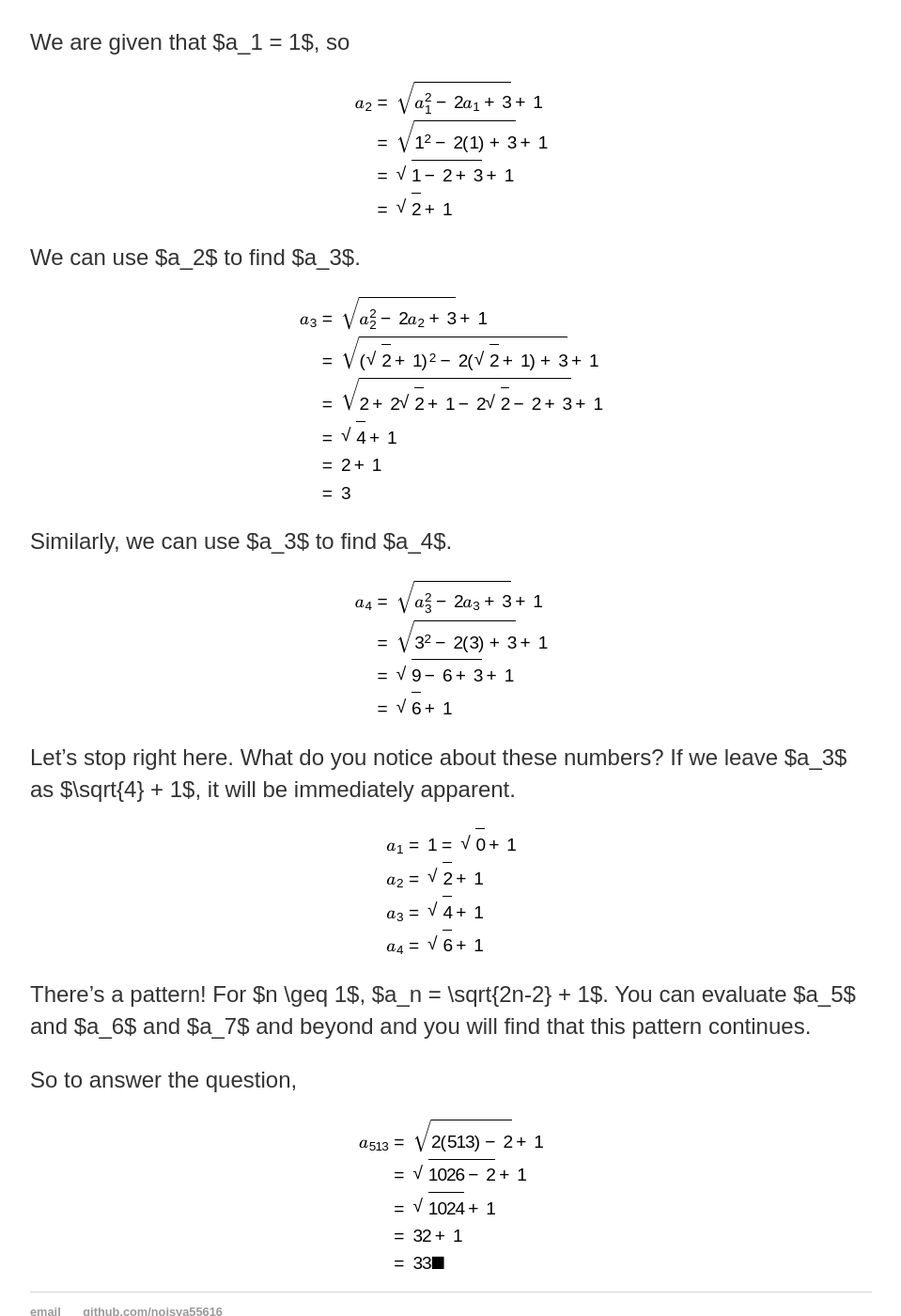
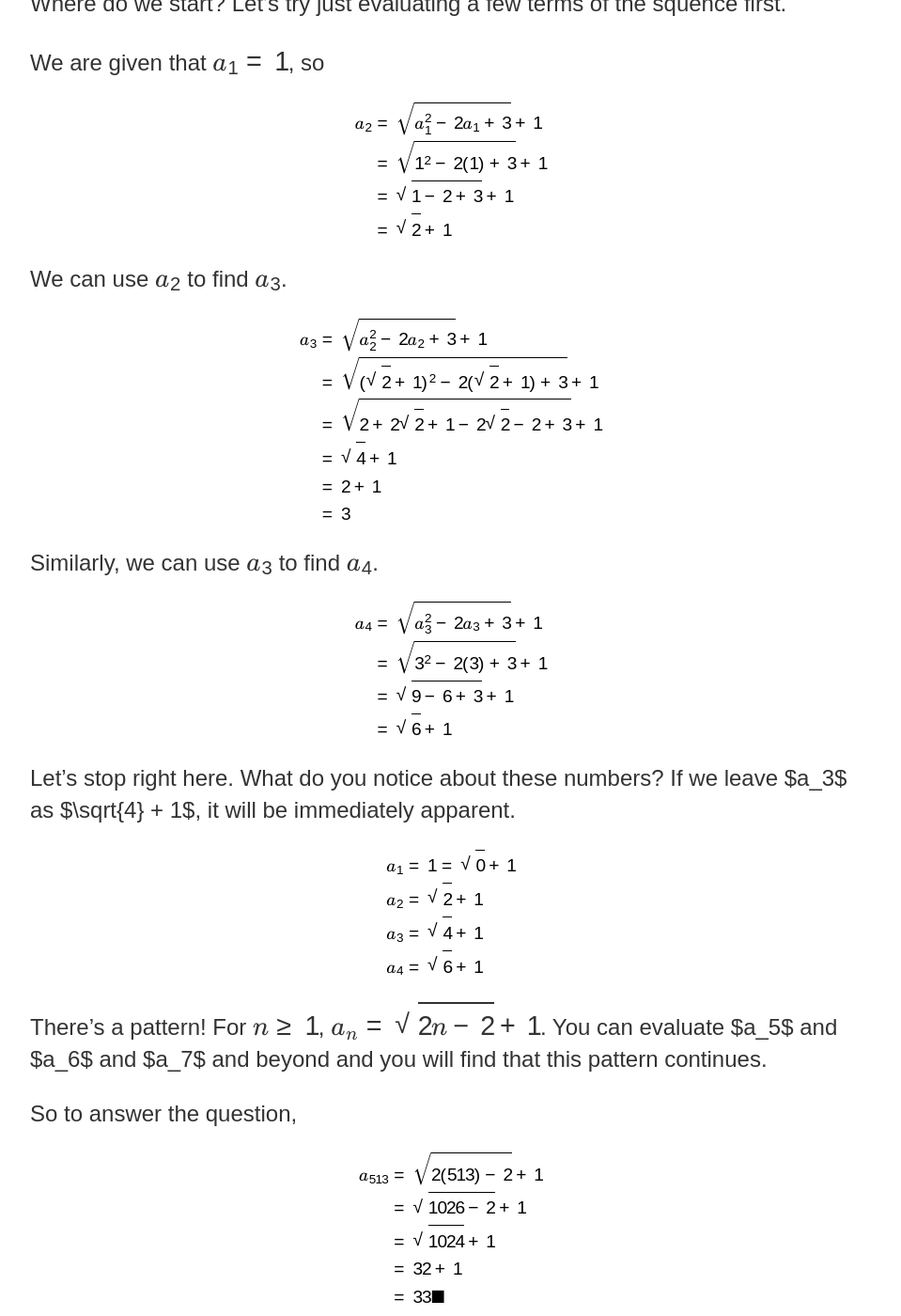
Before and after one commit to shangmingwu/noisya55616.github.io-archive, a Jekyll site: the page built from _posts/2020-05-24-omo-2012-q12.md, in a window 1280 px wide and 1400 px high, scrolled down 675 px. Shown: the whole window at 94% size, without its empty margins (160-1119 px from the left). Built offline with Jekyll 4.4.1, drawn with Linux system fonts in a browser that asks for light colours; formulas are drawn with MathJax 3; some of the changed text lies outside the part shown.

```diff
--- a/_posts/2020-05-24-omo-2012-q12.md
+++ b/_posts/2020-05-24-omo-2012-q12.md
@@ -8,13 +8,13 @@ categories: math
 
 This is a pretty cool problem that a friend showed me. It looks harder than it is (which is good for me, because I'm not actually that good at math), and I think the solution is interesting for its simplicity. It's question 12 from the OMO Fall 2012 contest. Check out the problems from that season's OMO [here](http://internetolympiad.org/archive/OMOFall12/OMOFall12Probs.pdf), and check out the OMO in general [here.](http://internetolympiad.org/)
 
-Let $a_1,a_2,...$ be a sequence defined by $a_1 = 1$ and for $n \geq 1, a_{n+1} = \sqrt{a^{2}_{n} - 2a_n + 3} + 1$. Find $a_{513}$.
+Let $$a_1,a_2,...$$ be a sequence defined by $$a_1 = 1$$ and for $$n \geq 1, a_{n+1} = \sqrt{a^{2}_{n} - 2a_n + 3} + 1$$. Find $$a_{513}$$.
 
 Pretty interesting, huh? Let's dive into it.
 
 Where do we start? Let's try just evaluating a few terms of the squence first.
 
-We are given that $a_1 = 1$, so
+We are given that $$a_1 = 1$$, so
 
 $$\begin{eqnarray}
 a_2 &=& \sqrt{a^{2}_{1} - 2a_1 + 3} + 1      \nonumber \\
@@ -23,7 +23,7 @@ a_2 &=& \sqrt{a^{2}_{1} - 2a_1 + 3} + 1      \nonumber \\
   &=& \sqrt{2} + 1 \nonumber
 \end{eqnarray}$$
 
-We can use $a_2$ to find $a_3$.
+We can use $$a_2$$ to find $$a_3$$.
 
 $$\begin{eqnarray}
 a_3 &=& \sqrt{a^{2}_{2} - 2a_2 + 3} + 1      \nonumber \\
@@ -34,7 +34,7 @@ a_3 &=& \sqrt{a^{2}_{2} - 2a_2 + 3} + 1      \nonumber \\
   &=& 3 \nonumber
 \end{eqnarray}$$
 
-Similarly, we can use $a_3$ to find $a_4$.
+Similarly, we can use $$a_3$$ to find $$a_4$$.
 
 $$\begin{eqnarray}
 a_4 &=& \sqrt{a^{2}_{3} - 2a_3 + 3} + 1      \nonumber \\
@@ -52,7 +52,7 @@ a_3 &=& \sqrt{4} + 1 \nonumber \\
 a_4 &=& \sqrt{6} + 1 \nonumber
 \end{eqnarray}$$
 
-There's a pattern! For $n \geq 1$, $a_n = \sqrt{2n-2} + 1$. You can evaluate $a_5$ and $a_6$ and $a_7$ and beyond and you will find that this pattern continues.
+There's a pattern! For $$n \geq 1$$, $$a_n = \sqrt{2n-2} + 1$$. You can evaluate $a_5$ and $a_6$ and $a_7$ and beyond and you will find that this pattern continues.
 
 So to answer the question,
 
```
